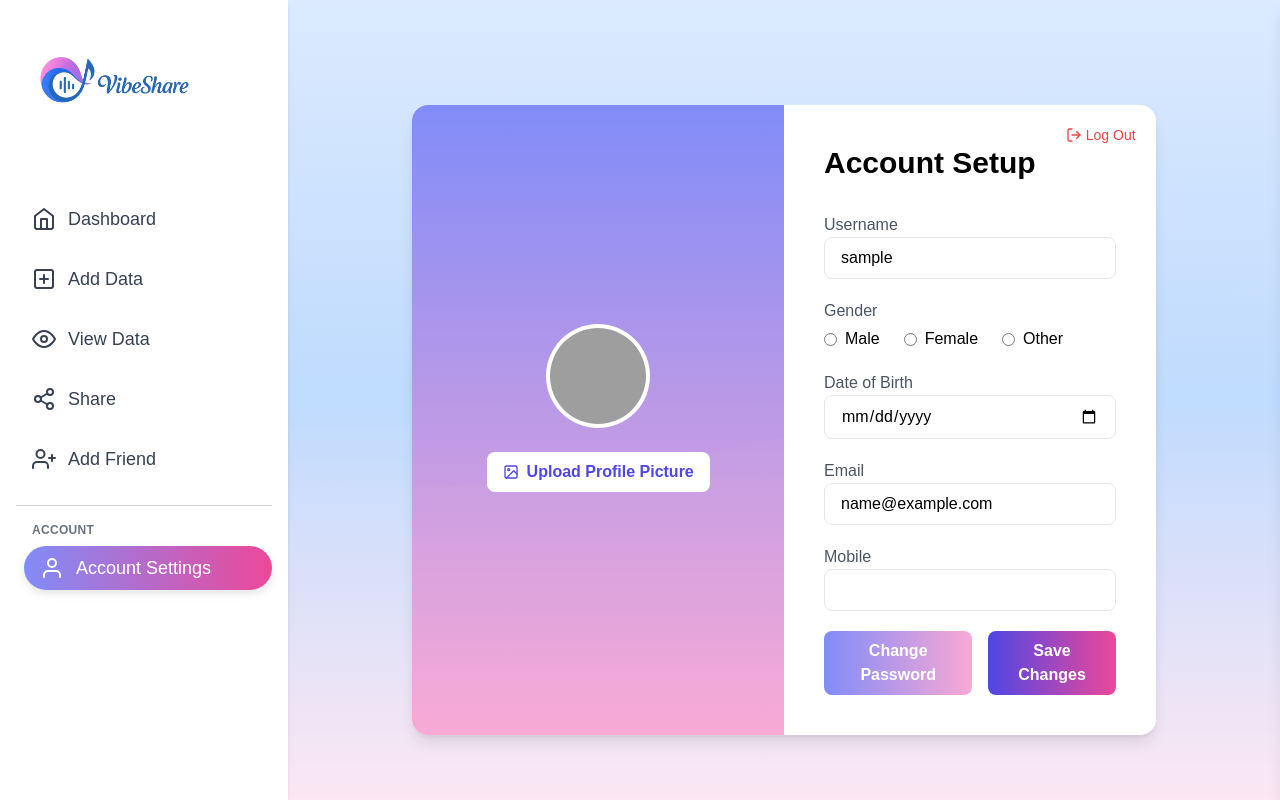
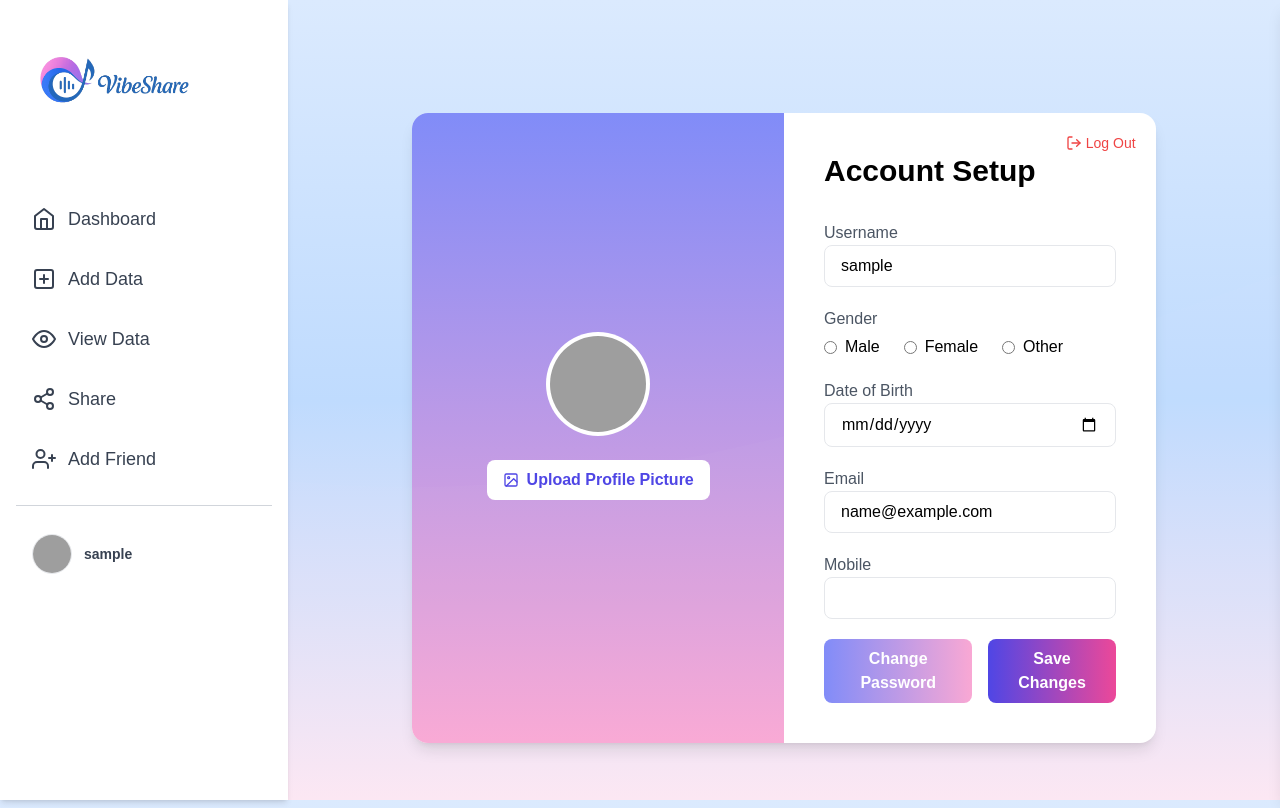
Before and after one commit to LithikaAA/CITS3403group_gc_74, a Flask app: page /auth/account-setup in a window 1280 px wide. Run offline with Flask 3, Linux system fonts and the light colour scheme; the visitor is signed in with stand-in values (Sample User, id 1); parts of the project's set-up code (start-up, migrations or seed data) failed here and were passed over; some libraries are stand-ins or nearby versions; grey boxes are pictures that could not be loaded.

Commit message:
WIP: save changes before rebase

```diff
--- a/app/static/components/navbar.js
+++ b/app/static/components/navbar.js
@@ -20,15 +20,16 @@ document.addEventListener('DOMContentLoaded', function () {
         </a>
       </nav>
 
-      <!-- Account Section -->
-      <div class="mt-10 border-t pt-4 border-gray-300">
-        <p class="px-4 text-xs font-semibold text-gray-500 uppercase tracking-wide mb-2">Account</p>
-        <a href="/auth/account-setup" class="nav-item" data-path="/auth/account-setup">
-          <i data-feather="user"></i><span>Account Settings</span>
+      <!-- Account Section at bottom -->
+      <div class="mt-auto border-t pt-4 border-gray-300">
+        <a href="{{ url_for('auth.account_setup') }}" class="flex items-center space-x-3 px-4 py-3 hover:bg-gray-100 rounded-lg transition">
+          <img src="{{ url_for('static', filename='uploads/' ~ (current_user.profile_pic or 'default_profile.jpg')) }}"
+              alt="Profile Picture"
+              class="w-10 h-10 rounded-full object-cover border" />
+          <span class="text-gray-700 font-semibold">{{ current_user.username }}</span>
         </a>
       </div>
-    </aside>
-    <div class="pt-20 md:ml-72"></div>
+
   `;
 
   const navbarContainer = document.getElementById('navbar-container');
--- a/app/templates/account_setup.html
+++ b/app/templates/account_setup.html
@@ -3,6 +3,10 @@
 
 {% block content %}
 <div class="flex max-w-4xl mx-auto bg-white shadow-lg rounded-2xl mt-10 overflow-hidden">
+  <form id="accountSetupForm" method="POST" action="{{ url_for('auth.account_setup') }}" enctype="multipart/form-data" class="flex w-full">
+  <input type="hidden" name="csrf_token" value="{{ csrf_token() }}">
+  <input type="hidden" name="form_type" value="account" />
+
   <!-- Left Panel -->
   <div class="w-1/2 bg-gradient-to-b from-indigo-400 to-pink-300 p-10 flex flex-col items-center justify-center text-white">
     <div class="bg-white rounded-full p-1 mb-6">
@@ -12,9 +16,7 @@
         class="w-24 h-24 rounded-full object-cover"
       />
     </div>
-    <form id="picForm" method="POST" action="{{ url_for('auth.account_setup') }}" enctype="multipart/form-data" class="mb-6 flex flex-col items-center">
-      <input type="hidden" name="csrf_token" value="{{ csrf_token() }}">
-      <div class="relative inline-block">
+    <div class="relative inline-block mb-6">
       <button type="button" class="bg-white text-indigo-600 font-semibold px-4 py-2 rounded-lg hover:bg-gray-100 flex items-center">
         <i data-feather="image" class="w-4 h-4 mr-2"></i>
         Upload Profile Picture
@@ -23,11 +25,10 @@
           name="profile_pic"
           accept="image/*"
           class="absolute inset-0 w-full h-full opacity-0 cursor-pointer"
-            onchange="document.getElementById('picForm').submit()"
+          onchange="document.getElementById('accountSetupForm').submit()"
         />
       </button>
     </div>
-    </form>
   </div>
 
   <!-- Right Panel -->
@@ -39,9 +40,7 @@
 
     <h1 class="text-3xl font-bold mb-8">Account Setup</h1>
 
-    <form method="POST" action="{{ url_for('auth.account_setup') }}" class="space-y-5">
-      <input type="hidden" name="csrf_token" value="{{ csrf_token() }}">
-      <input type="hidden" name="form_type" value="account" />
+    <div class="space-y-5">
       <div>
         <label class="block text-gray-600">Username</label>
         <input type="text" name="username" value="{{ current_user.username or '' }}" class="w-full border px-4 py-2 rounded-lg" required />
@@ -77,9 +76,10 @@
           Save Changes
         </button>
       </div>
-    </form>
     </div>
   </div>
+</form>
+
 
 <!-- Password Modal -->
 <div id="modalOverlay" class="fixed inset-0 bg-black bg-opacity-50 hidden"></div>
--- a/app/templates/base.html
+++ b/app/templates/base.html
@@ -35,7 +35,71 @@
     <div id="navbar-container"></div>
   {% endif %}
 
-  <script src="{{ url_for('static', filename='components/navbar.js') }}"></script>
+  <script>
+document.addEventListener('DOMContentLoaded', function () {
+  const navHTML = `
+    <aside id="sidebar" class="fixed top-0 left-0 h-full w-72 bg-white shadow-md z-50 flex flex-col py-4 px-4 space-y-6 animate-fade-in hidden md:flex">
+      <img src="/static/img/side_logo.png" alt="VibeShare Logo" class="mb-6" style="max-width: 100%; height: auto; width: 200px;" />
+
+      <!-- Top nav -->
+      <nav class="flex flex-col gap-4 text-sm">
+        <a href="/dashboard" class="nav-item" data-path="/dashboard">
+          <i data-feather="home"></i><span>Dashboard</span>
+        </a>
+        <a href="/upload" class="nav-item" data-path="/upload">
+          <i data-feather="plus-square"></i><span>Add Data</span>
+        </a>
+        <a href="/share/shared" class="nav-item" data-path="/share/shared">
+          <i data-feather="eye"></i><span>View Data</span>
+        </a>
+        <a href="/share" class="nav-item" data-path="/share">
+          <i data-feather="share-2"></i><span>Share</span>
+        </a>
+        <a href="/add-friend" class="nav-item" data-path="/add-friend">
+          <i data-feather="user-plus"></i><span>Add Friend</span>
+        </a>
+      </nav>
+
+      <!-- Bottom: Account -->
+      <div class="mt-auto border-t pt-4 border-gray-300">
+        <a href="{{ url_for('auth.account_setup') }}" class="flex items-center space-x-3 px-4 py-3 hover:bg-gray-100 rounded-lg transition">
+          <img src="{{ url_for('static', filename='uploads/' ~ (current_user.profile_pic or 'default_profile.jpg')) }}"
+               alt="Profile Picture" class="w-10 h-10 rounded-full object-cover border" />
+          <span class="text-gray-700 font-semibold text-sm">{{ current_user.username }}</span>
+        </a>
+      </div>
+    </aside>
+    <div class="pt-20 md:ml-72"></div>
+  `;
+
+  const navbarContainer = document.getElementById('navbar-container');
+  if (navbarContainer) {
+    navbarContainer.innerHTML = navHTML;
+    feather.replace();
+
+    navbarContainer.querySelectorAll('.nav-item').forEach(link => {
+      link.classList.add(
+        "flex", "items-center", "space-x-3", "text-gray-700",
+        "hover:text-indigo-600", "hover:bg-gradient-to-r",
+        "hover:from-indigo-400", "hover:to-pink-400",
+        "hover:text-white", "px-4", "py-2",
+        "rounded-full", "transition", "duration-200", "text-lg"
+      );
+    });
+
+    const path = window.location.pathname;
+    const items = Array.from(navbarContainer.querySelectorAll('.nav-item'));
+    items.sort((a, b) => b.getAttribute('data-path').length - a.getAttribute('data-path').length);
+    for (const link of items) {
+      if (path.startsWith(link.getAttribute('data-path'))) {
+        link.classList.add('nav-active');
+        break;
+      }
+    }
+  }
+});
+</script>
+
   <style>
     @keyframes slide-in-highlight {
       0% {
@@ -70,7 +134,7 @@
     {% endif %}
   {% endwith %}
 
-  <main class="flex flex-col items-center justify-center py-12 px-4 w-full">
+  <main class="flex flex-col items-center justify-center mt-16 mb-12 px-4 w-full min-h-screen">
     {% block content %}{% endblock %}
   </main>
 
```
Also changed, not shown: app/templates/add_friends.html (+31 -3 lines). Lines whose indentation alone changed are shown as unchanged.
